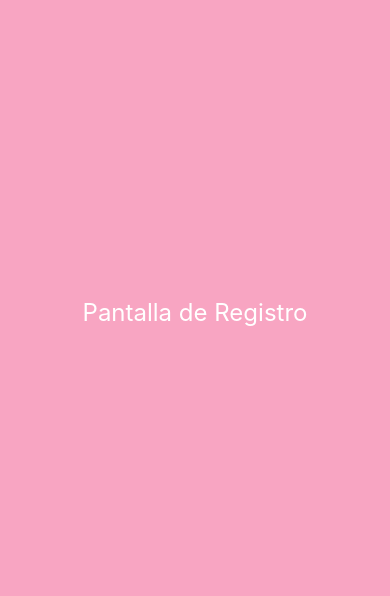
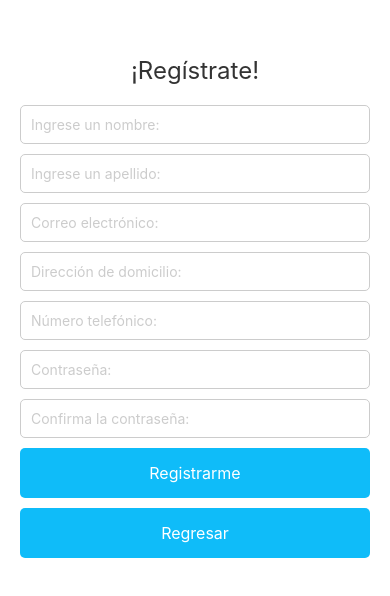
Before and after one commit to rebiiu/kiddyland-app-movil, a React Native app: screen /Registro in a window 390 px wide. Shown: the part 110-706 px from the top of the page. Built offline with nearby package versions, Linux system fonts and the light colour scheme.

Commit message:
Pantalla de registro terminada

```diff
--- a/package.json
+++ b/package.json
@@ -15,8 +15,8 @@
     "expo-status-bar": "~1.12.1",
     "react": "18.2.0",
     "react-native": "0.74.2",
-    "react-native-safe-area-context": "^4.10.5",
-    "react-native-screens": "^3.32.0"
+    "react-native-safe-area-context": "4.10.1",
+    "react-native-screens": "3.31.1"
   },
   "devDependencies": {
     "@babel/core": "^7.20.0"
--- a/src/pantallas/Registro.js
+++ b/src/pantallas/Registro.js
@@ -1,24 +1,94 @@
 import React from 'react';
-import { View, Text, StyleSheet } from 'react-native';
+import { View, Text, TextInput, StyleSheet, TouchableOpacity, ScrollView } from 'react-native';
 
-const RegistroScreen = () => {
+const RegistroScreen = ({ navigation }) => {
   return (
-    <View style={styles.container}>
-      <Text style={styles.text}>Pantalla de Registro</Text>
-    </View>
+    <ScrollView contentContainerStyle={styles.container}>
+      <Text style={styles.title}>¡Regístrate!</Text>
+
+      <TextInput
+        style={styles.input}
+        placeholder="Ingrese un nombre:"
+        placeholderTextColor="#ccc"
+      />
+      <TextInput
+        style={styles.input}
+        placeholder="Ingrese un apellido:"
+        placeholderTextColor="#ccc"
+      />
+      <TextInput
+        style={styles.input}
+        placeholder="Correo electrónico:"
+        placeholderTextColor="#ccc"
+        keyboardType="email-address"
+      />
+      <TextInput
+        style={styles.input}
+        placeholder="Dirección de domicilio:"
+        placeholderTextColor="#ccc"
+      />
+      <TextInput
+        style={styles.input}
+        placeholder="Número telefónico:"
+        placeholderTextColor="#ccc"
+        keyboardType="phone-pad"
+      />
+      <TextInput
+        style={styles.input}
+        placeholder="Contraseña:"
+        placeholderTextColor="#ccc"
+        secureTextEntry
+      />
+      <TextInput
+        style={styles.input}
+        placeholder="Confirma la contraseña:"
+        placeholderTextColor="#ccc"
+        secureTextEntry
+      />
+
+      <TouchableOpacity style={styles.button} onPress={() => navigation.navigate('InicioSesion')}>
+        <Text style={styles.buttonText}>Registrarme</Text>
+      </TouchableOpacity>
+
+      <TouchableOpacity style={styles.button} onPress={() => navigation.navigate('PantallaInicial')}>
+        <Text style={styles.buttonText}>Regresar</Text>
+      </TouchableOpacity>
+    </ScrollView>
   );
 };
 
 const styles = StyleSheet.create({
   container: {
-    flex: 1,
+    flexGrow: 1,
     justifyContent: 'center',
     alignItems: 'center',
-    backgroundColor: '#f8a5c2',
+    padding: 20,
+    backgroundColor: '#fff',
   },
-  text: {
+  title: {
     fontSize: 24,
+    marginBottom: 20,
+    color: '#333',
+  },
+  input: {
+    width: '100%',
+    padding: 10,
+    borderWidth: 1,
+    borderColor: '#ccc',
+    borderRadius: 5,
+    marginBottom: 10,
+  },
+  button: {
+    backgroundColor: '#0fbcf9',
+    padding: 15,
+    borderRadius: 5,
+    alignItems: 'center',
+    marginBottom: 10,
+    width: '100%',
+  },
+  buttonText: {
     color: '#fff',
+    fontSize: 16,
   },
 });
 
```
Also changed, not shown: src/pantallas/PantallaInicial.js (line endings or trailing spaces), 1 other file (tests, documents, lock files or other folders).
